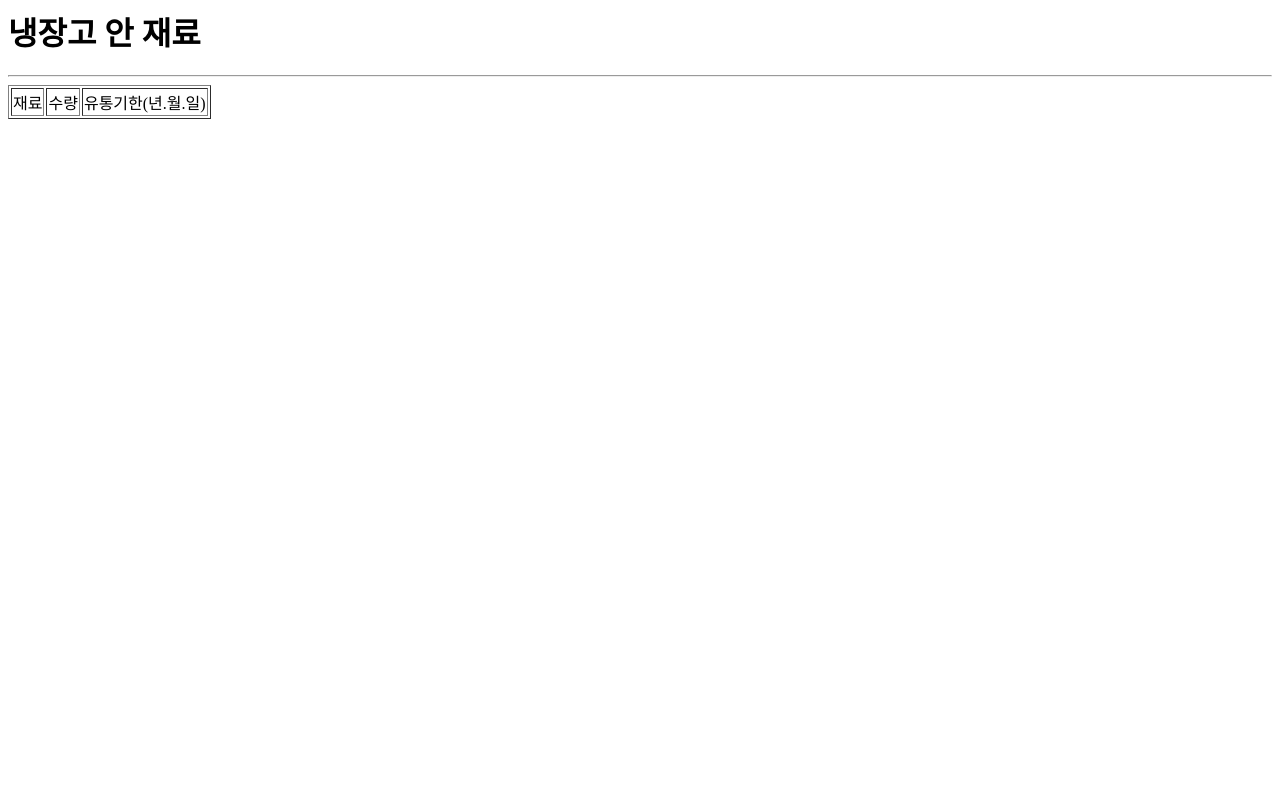
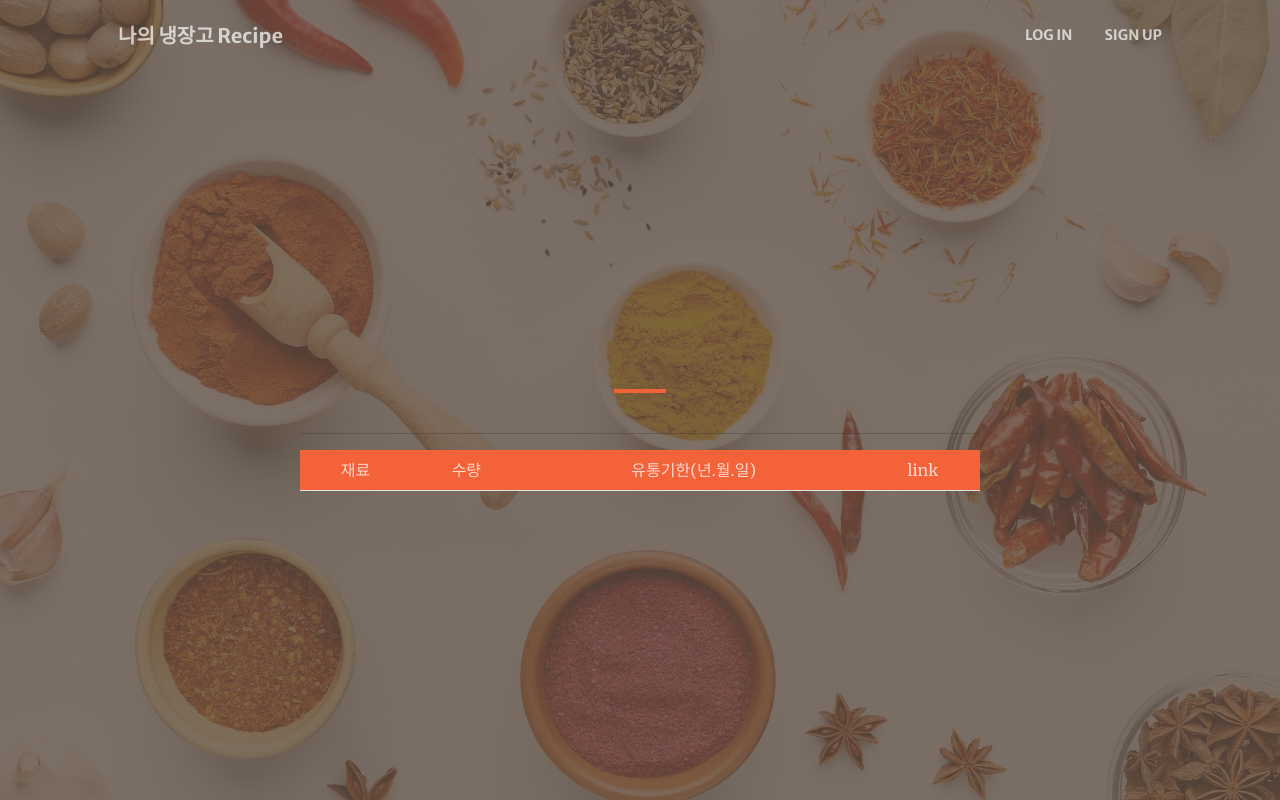
Before and after one commit to suminnnnnnn/recipe, a Django app: page /stock/stock/ in a window 1280 px wide. Run offline with Django 3.2, Linux system fonts and the light colour scheme; data that the repository does not hold is empty; some libraries are stand-ins or nearby versions.

Commit message:
20220524

```diff
--- a/stockapp/templates/stockapp/add.html
+++ b/stockapp/templates/stockapp/add.html
@@ -60,7 +60,7 @@
 
                         {% csrf_token %}
                         <br />
-                        <button>추가</button>
+                        <button class="btn btn-primary btn-xl">재료 추가</button> <a class="btn btn-primary btn-xl" href='{% url "stockapp:stock" %}'>열려야 재료</a>
                       </form>
                         {% comment %} <p class="text-white-75 mb-5">오늘 뭐 먹지?</p>
                         <a class="btn btn-primary btn-xl" href='{% url "stockapp:add" %}'>열려라 냉장고!</a>
--- a/stockapp/templates/stockapp/stock.html
+++ b/stockapp/templates/stockapp/stock.html
@@ -1,19 +1,113 @@
-<body>
-    <h1>냉장고 안 재료</h1>
+
+
+<!DOCTYPE html>
+<html lang="en">
+    <head>
+        <meta charset="utf-8" />
+        <meta name="viewport" content="width=device-width, initial-scale=1, shrink-to-fit=no" />
+        <meta name="description" content="" />
+        <meta name="author" content="" />
+        <title>Creative - Start Bootstrap Theme</title>
+        <!-- Favicon-->
+        <link rel="icon" type="image/x-icon" href="/static/boot/assets/favicon.ico" />
+        <!-- Bootstrap Icons-->
+        <link href="https://cdn.jsdelivr.net/npm/bootstrap-icons@1.5.0/font/bootstrap-icons.css" rel="stylesheet" />
+        <!-- Google fonts-->
+        <link href="https://fonts.googleapis.com/css?family=Merriweather+Sans:400,700" rel="stylesheet" />
+        <link href="https://fonts.googleapis.com/css?family=Merriweather:400,300,300italic,400italic,700,700italic" rel="stylesheet" type="text/css" />
+        <!-- SimpleLightbox plugin CSS-->
+        <link href="https://cdnjs.cloudflare.com/ajax/libs/SimpleLightbox/2.1.0/simpleLightbox.min.css" rel="stylesheet" />
+        <!-- Core theme CSS (includes Bootstrap)-->
+        <link href="/static/boot/css/styles.css" rel="stylesheet" />
+    </head>
+    <body id="page-top">
+        <!-- Navigation-->
+        <nav class="navbar navbar-expand-lg navbar-light fixed-top py-3" id="mainNav">
+            <div class="container px-4 px-lg-5">
+                <a class="navbar-brand" href="http://127.0.0.1:8000/">나의 냉장고 Recipe</a>
+                <button class="navbar-toggler navbar-toggler-right" type="button" data-bs-toggle="collapse" data-bs-target="#navbarResponsive" aria-controls="navbarResponsive" aria-expanded="false" aria-label="Toggle navigation"><span class="navbar-toggler-icon"></span></button>
+                <div class="collapse navbar-collapse" id="navbarResponsive">
+                    <ul class="navbar-nav ms-auto my-2 my-lg-0">
+                        <li class="nav-item">
+                            {% if user.is_authenticated %}
+                            <a class="nav-link" href="{% url 'member:logout' %}">{{ user.username }} (Logout)</a>
+                            {% else %}
+                            <a class="nav-link" href="{% url 'member:login' %}">LOG IN</a>
+                            {% endif %}
+                        </li>
+
+                        <li class="nav-item"><a class="nav-link" href='{% url "member:signup" %}'>SIGN UP</a></li>
+                    </ul>
+
+                </div>
+            </div>
+        </nav>
+        <!-- Masthead-->
+        <header class="masthead">
+            <div class="container px-4 px-lg-5 h-100">
+                <div class="row gx-4 gx-lg-5 h-100 align-items-center justify-content-center text-center">
+                    <div class="col-lg-8 align-self-end">
+                        <h1 class="text-white font-weight-bold"></h1>
+                        <hr class="divider" />
+                    </div>
+                    <div class="col-lg-8 align-self-baseline">
                         <h3>{% csrf_token %}</h3>
                         <hr>
-    <table border='1'>
+                        <table class="table table-striped">
+                            <thead>
                                 <tr>
-            <td>재료</td>
-            <td>수량</td>
-            <td>유통기한(년.월.일)</td>
+                                    <td class="col-lg bg-primary text-white-75">재료</td>
+                                    <td class="col-lg bg-primary text-white-75">수량</td>
+                                    <td class="col-lg bg-primary text-white-75">유통기한(년.월.일)</td>
+                                    <td class="col-lg bg-primary text-white-75">link</td>
                                 </tr>
+                            </thead>
                             {% for stock in stock_list %}
+                            <tbody>
                                 <tr>
-            <td>{{ stock.stock_stock }}</td>
-            <td>{{ stock.stock_amount }}</td>
-            <td>{{ stock.stock_month }}</td>
+                                    <td class="col-lg bg-primary text-white-75">{{ stock.stock_stock }}</td>
+                                    <td class="col-lg bg-primary text-white-75">{{ stock.stock_amount }}</td>
+                                    <td class="col-lg bg-primary text-white-75">{{ stock.stock_month }}</td>
                                 </tr>
+                            </tbody>
+                                {% comment %} <thead>
+                                    <tr>
+                                      <th>Firstname</th>
+                                      <th>Lastname</th>
+                                      <th>Email</th>
+                                    </tr>
+                                  </thead>
+                                  <tbody>
+                                    <tr>
+                                      <td>John</td>
+                                      <td>Doe</td>
+                                      <td>john@example.com</td>
+                                    </tr>
+
+                                  </tbody> {% endcomment %}
                             {% endfor %}
                         </table>
+                        {% comment %} <p class="text-white-75 mb-5">오늘 뭐 먹지?</p>
+                        <a class="btn btn-primary btn-xl" href='{% url "stockapp:add" %}'>열려라 냉장고!</a>
+                        <a class="btn btn-primary btn-xl" href='{% url "recipe2:search" %}'>열려라 레시피!</a> {% endcomment %}
+                    </div>
+
+                </div>
+            </div>
+        </header>
+        <!-- About-->
+
+        <!-- Services-->
+
+        <!-- Portfolio-->
+                        </a>
+                    </div>
+                </div>
+            </div>
+        </div>
+        <!-- Call to action-->
+
+        <!-- Contact-->
+
     </body>
+</html>
```
Lines whose indentation alone changed are shown as unchanged.
